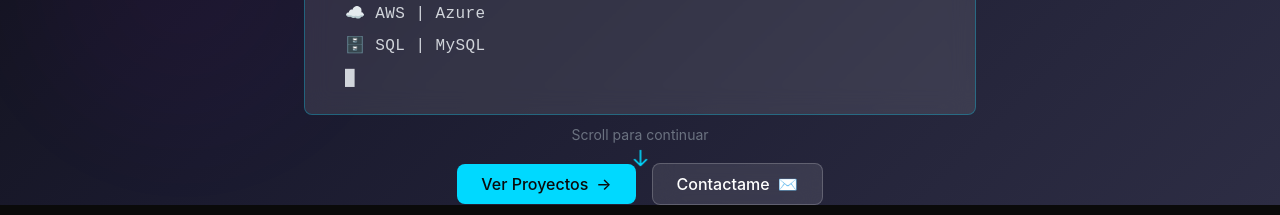
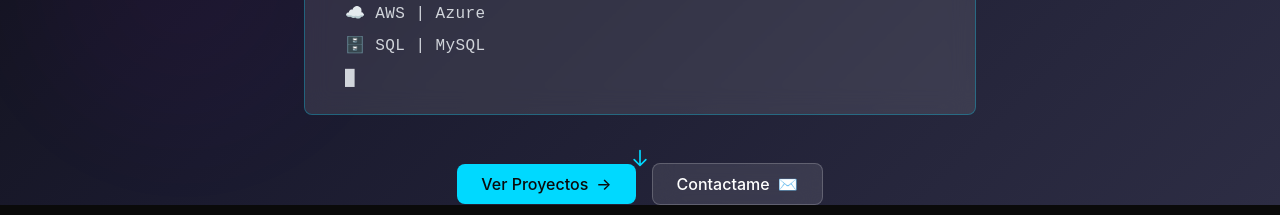
Before and after one commit to JhanCarlosMM/PortaJcM, an Angular app: page / in a window 1280 px wide. Shown: the part 840-1055 px from the top of the page. Built offline with nearby package versions, Linux system fonts and the light colour scheme.

Commit message:
Minimo cambio, texto

```diff
--- a/src/app/features/hero/hero.component.ts
+++ b/src/app/features/hero/hero.component.ts
@@ -110,7 +110,6 @@ import { CommonModule } from '@angular/common';
 
 
         <div class="absolute bottom-8 left-1/2 -translate-x-1/2 text-center">
-          <div class="text-gray-500 text-sm mb-2">Scroll para continuar</div>
           <div class="flex justify-center md:animate-bounce">
             <svg class="w-5 h-5 text-neon-cyan" fill="none" stroke="currentColor" viewBox="0 0 24 24">
               <path
```
